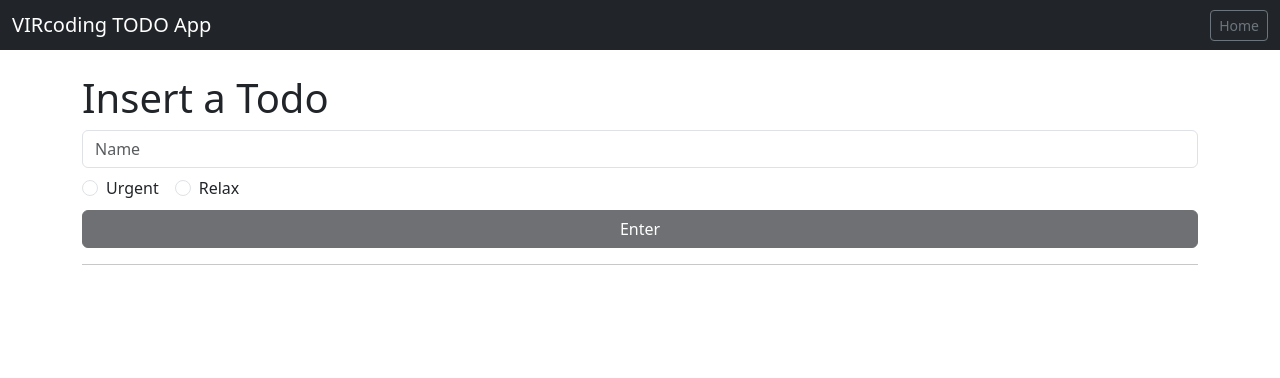
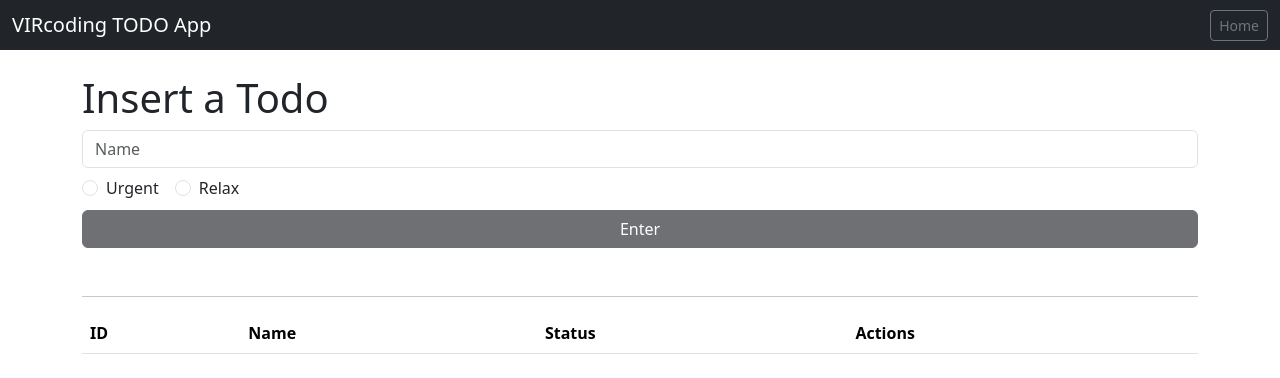
Before and after one commit to vircoding/vue-crud-practice, a Vue app: page / in a window 1280 px wide. Shown: the top 378 px of the page. Built offline with nearby package versions, Linux system fonts and the light colour scheme.

Commit message:
adding table

```diff
--- /dev/null
+++ b/src/components/Table.vue
@@ -0,0 +1,40 @@
+<script>
+import { mapState } from 'vuex';
+
+export default {
+    name: 'Table',
+    computed: {
+        ...mapState(['todos']),
+    },
+};
+</script>
+
+<template>
+    <table class="table">
+        <thead>
+            <tr>
+                <th scope="col">ID</th>
+                <th scope="col">Name</th>
+                <th scope="col">Status</th>
+                <th scope="col">Actions</th>
+            </tr>
+        </thead>
+        <tbody>
+            <tr v-for="(item, index) in todos" :key="item.id">
+                <th scope="row">{{ index + 1 }}</th>
+                <td>{{ item.name }}</td>
+                <td>{{ item.status }}</td>
+                <td>
+                    <div
+                        class="btn-group btn-group-sm"
+                        role="group"
+                        aria-label="Small button group"
+                    >
+                        <button type="button" class="btn btn-danger">Delete</button>
+                        <button type="button" class="btn btn-success">Edit</button>
+                    </div>
+                </td>
+            </tr>
+        </tbody>
+    </table>
+</template>
--- a/src/views/HomeView.vue
+++ b/src/views/HomeView.vue
@@ -1,5 +1,6 @@
 <script>
 import Form from '@/components/Form.vue';
+import Table from '@/components/Table.vue';
 import { mapActions } from 'vuex';
 import { nanoid } from 'nanoid';
 // Only for testing purposes
@@ -18,6 +19,7 @@ export default {
     },
     components: {
         Form,
+        Table,
     },
     methods: {
         ...mapActions(['setTodo']),
@@ -48,7 +50,7 @@ export default {
             <Form :todo="todo" />
         </form>
         <!-- Only for testing purposes -->
-        <hr />
-        <p v-if="todos.length" v-for="item in todos">{{ item }}</p>
+        <hr class="mt-5" />
+        <Table />
     </div>
 </template>
```
